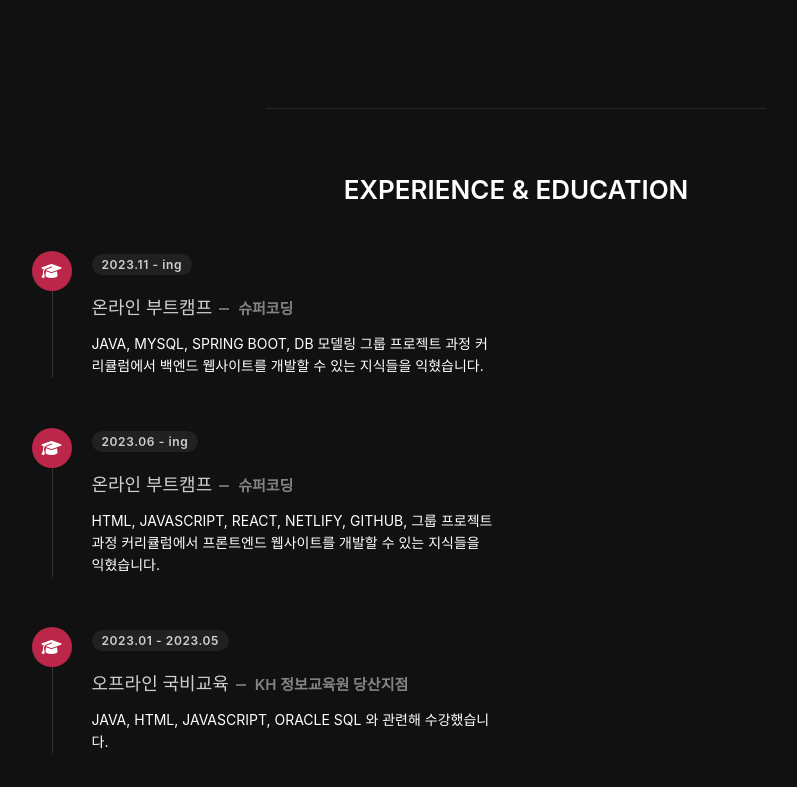
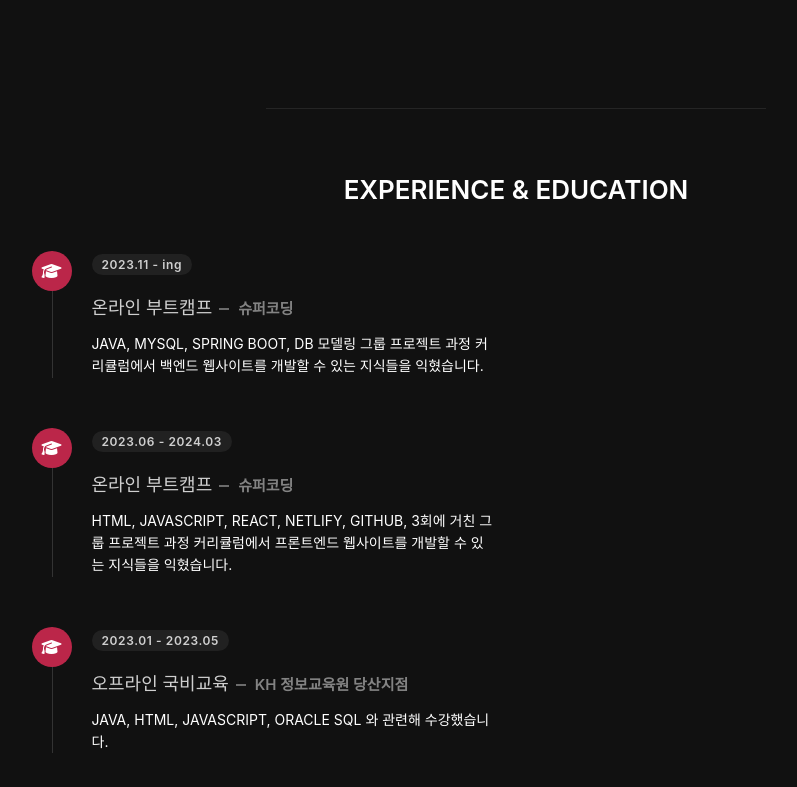
Before and after one commit to MangwonCassie/portfolio_test, a React (Create React App) app: page /about in a window 1280 px wide. Shown: the part 1730-2517 px from the top of the page, without its empty margins (124-921 px from the left). Built offline with nearby package versions, Linux system fonts and the light colour scheme.

Commit message:
chore: skilldata update

```diff
--- a/src/assets/data/skilldata.js
+++ b/src/assets/data/skilldata.js
@@ -58,10 +58,10 @@ const skillData = {
 		},
 
 		{
-			period: "2023.06 - ing",
+			period: "2023.06 - 2024.03",
 			position: "온라인 부트캠프",
 			company: "슈퍼코딩",
-			explain: "HTML, JAVASCRIPT, REACT, NETLIFY, GITHUB, 그룹 프로젝트 과정 커리큘럼에서 프론트엔드 웹사이트를 개발할 수 있는 지식들을 익혔습니다. ",
+			explain: "HTML, JAVASCRIPT, REACT, NETLIFY, GITHUB, 3회에 거친 그룹 프로젝트 과정 커리큘럼에서 프론트엔드 웹사이트를 개발할 수 있는 지식들을 익혔습니다. ",
 		},
 		{
 			period: "2023.01 - 2023.05",
```
